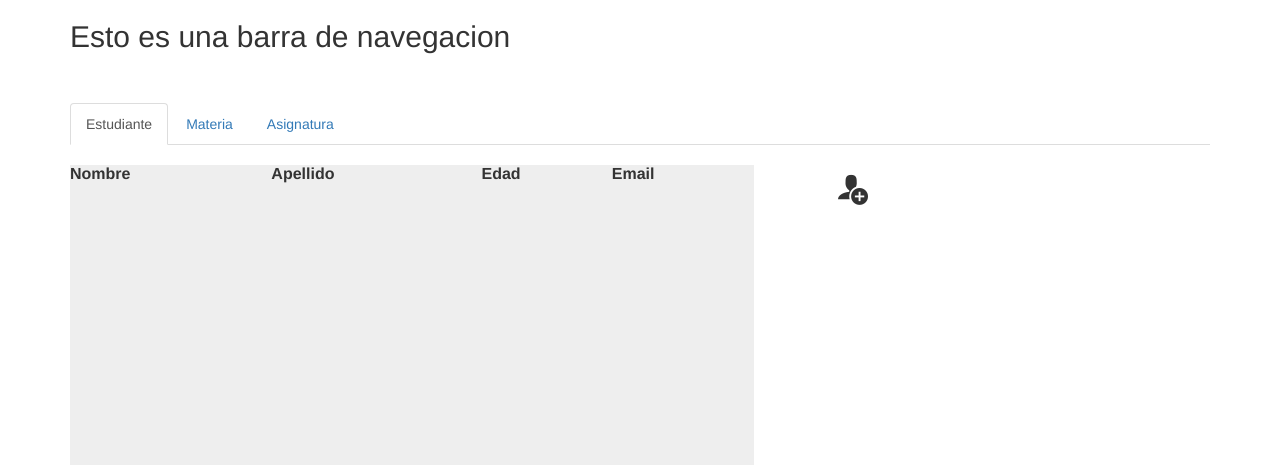
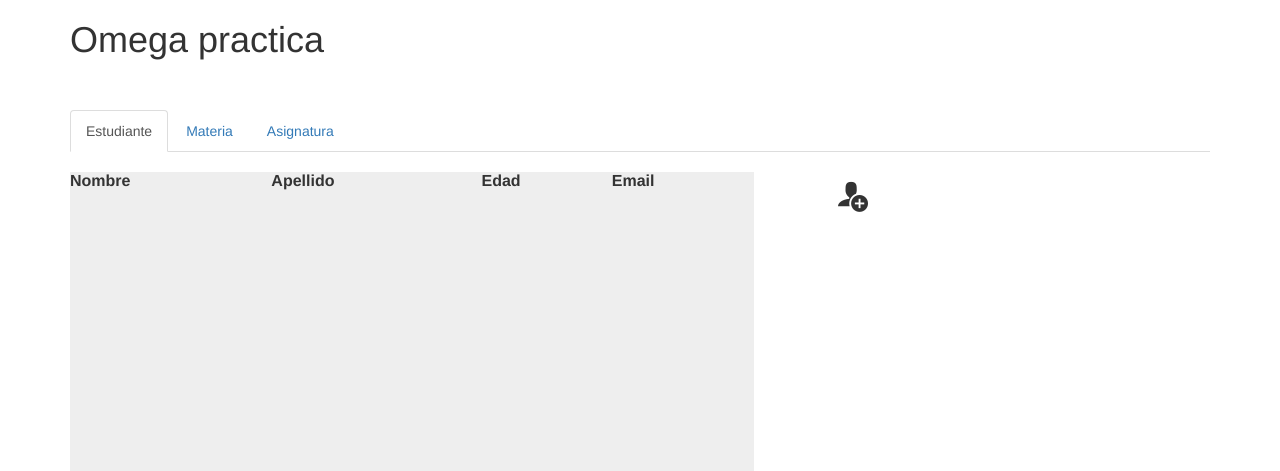
Before and after one commit to dibiro/omega-practica, a Django app: page / in a window 1280 px wide. Shown: the top 471 px of the page. Run offline with Django 3.2, Linux system fonts and the light colour scheme; lists and menus that the app fills with data are empty; parts of the project's set-up code (start-up, migrations or seed data) failed here and were passed over; some libraries are stand-ins or nearby versions; some web fonts are replaced.

Commit message:
se cambio el titulo

```diff
--- a/Sistema/universidad/templates/index.html
+++ b/Sistema/universidad/templates/index.html
@@ -14,9 +14,9 @@
 
 <body>
 	<header>
-		<nav class="container">
-			<h2>Esto es una barra de navegacion</h2>
-		</nav>
+		<div class="container">
+			<h1>Omega practica</h1>
+		</div>
 	</header>
 	<div class="container tabs">
 
```
Also changed, not shown: 7 other files.
